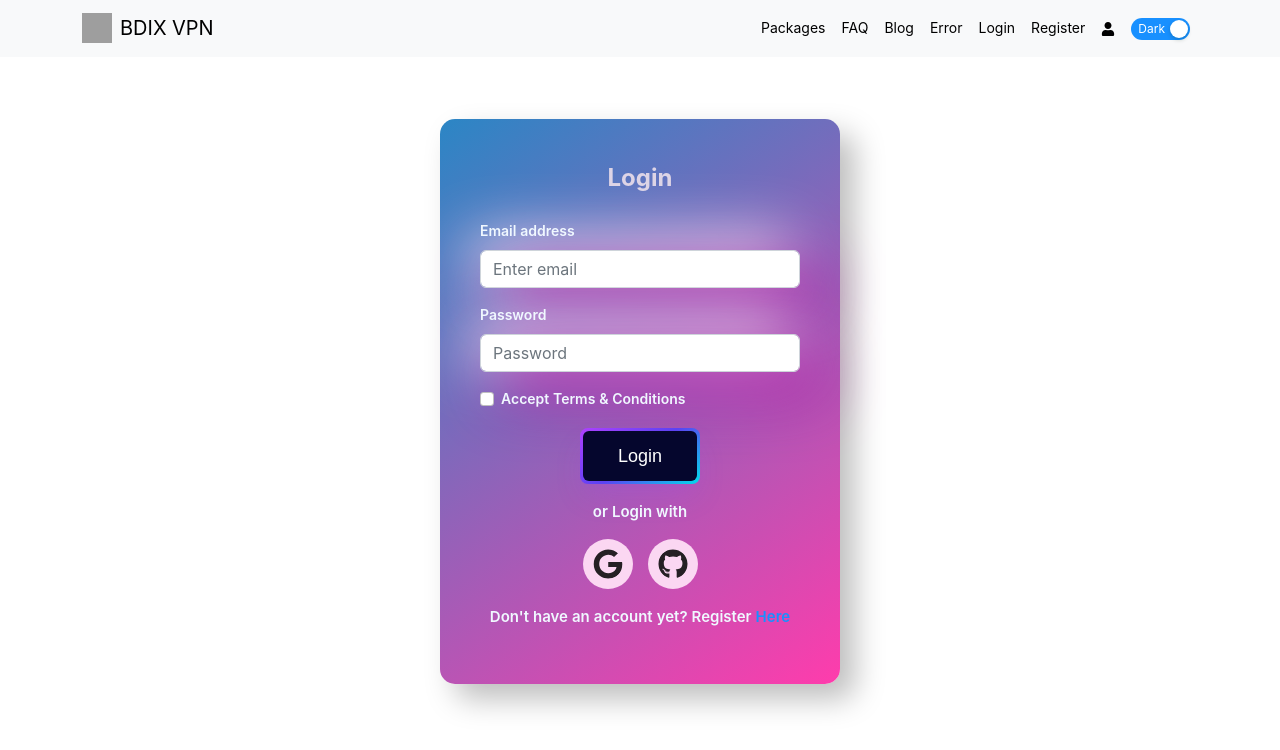
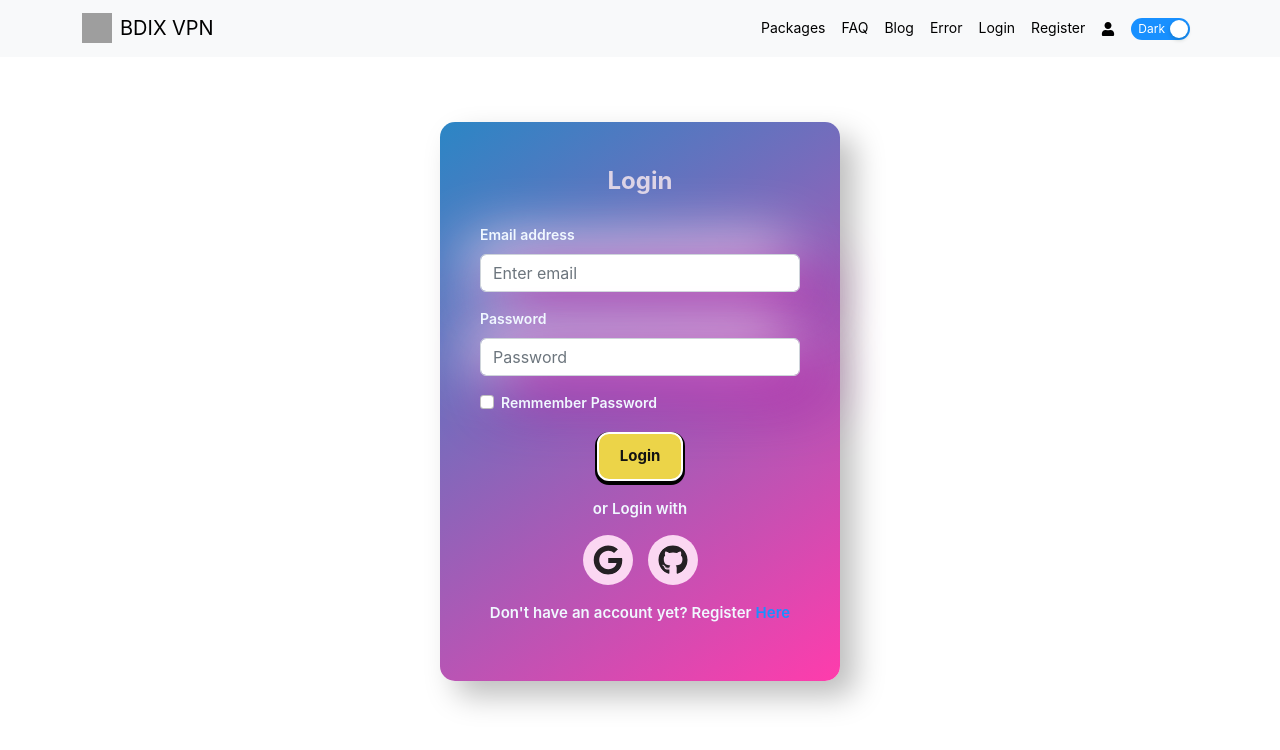
Before and after one commit to siamshahriar/Bdix-vpn-client, a React (Create React App) app: page /login in a window 1280 px wide. Shown: the top 750 px of the page. Built offline with nearby package versions, Linux system fonts and the light colour scheme; no server answers; grey boxes are pictures that could not be loaded.

Commit message:
login with mail and password done

```diff
--- a/package.json
+++ b/package.json
@@ -12,6 +12,7 @@
     "react": "^18.2.0",
     "react-bootstrap": "^2.5.0",
     "react-dom": "^18.2.0",
+    "react-hot-toast": "^2.4.0",
     "react-icons": "^4.6.0",
     "react-router-dom": "^6.4.2",
     "react-scripts": "5.0.1",
--- a/src/App.js
+++ b/src/App.js
@@ -1,11 +1,13 @@
 import { RouterProvider } from "react-router-dom";
 import { routes } from "./Routes/Routes";
+import { Toaster } from "react-hot-toast";
 import "./App.css";
 
 function App() {
   return (
     <div className="">
       <RouterProvider router={routes}></RouterProvider>
+      <Toaster></Toaster>
     </div>
   );
 }
--- a/src/Contexts/AuthProvider/AuthProvider.js
+++ b/src/Contexts/AuthProvider/AuthProvider.js
@@ -21,9 +21,8 @@
   useEffect(() => {
     const unsubscribe = onAuthStateChanged(auth, (currentUser) => {
       console.log("user inside state change", currentUser);
-      if (currentUser === null || currentUser.emailVerified) {
-        setUser(currentUser);
-      }
+
+      setUser(currentUser);
       setLoading(false);
     });
 
@@ -32,9 +31,30 @@
     };
   }, []);
 
+  //Normal_registration
+  const createUser = (email, password) => {
+    setLoading(true);
+    return createUserWithEmailAndPassword(auth, email, password);
+  };
+
+  //Normal Login
+  const signIn = (email, password) => {
+    setLoading(true);
+    return signInWithEmailAndPassword(auth, email, password);
+  };
+
+  //logout all
+  const logOut = () => {
+    setLoading(true);
+    return signOut(auth);
+  };
+
   const authInfo = {
     user,
     loading,
+    createUser,
+    signIn,
+    logOut,
   };
   return (
     <AuthContext.Provider value={authInfo}>{children}</AuthContext.Provider>
--- a/src/Pages/Login/Login.js
+++ b/src/Pages/Login/Login.js
@@ -1,13 +1,51 @@
-import React from "react";
-import { Link } from "react-router-dom";
+import React, { useContext, useState } from "react";
+import { Link, useLocation, useNavigate } from "react-router-dom";
 import Form from "react-bootstrap/Form";
+import toast from "react-hot-toast";
 import { FaGoogle, FaGithub } from "react-icons/fa";
+import { AuthContext } from "../../Contexts/AuthProvider/AuthProvider";
 
 const Login = () => {
+  const { signIn, setLoading } = useContext(AuthContext);
+  const [error, setError] = useState("");
+  const navigate = useNavigate();
+  const location = useLocation();
+
+  const from = location.state?.from?.pathname || "/";
+
+  const handleLogIn = (e) => {
+    e.preventDefault();
+    const form = e.target;
+    const email = form.email.value;
+    const password = form.password.value;
+
+    signIn(email, password)
+      .then((userCredential) => {
+        // Signed in
+        const user = userCredential.user;
+        // console.log("login successful");
+        form.reset();
+        setError("");
+        toast.success("Login Successful");
+        navigate(from, { replace: true });
+
+        // ...
+      })
+      .catch((error) => {
+        const errorCode = error.code;
+        console.log(errorCode);
+        toast.error(errorCode.substring(5));
+        setError(errorCode.substring(5));
+        const errorMessage = error.message;
+      })
+      .finally(() => {
+        setLoading(false);
+      });
+  };
   return (
     <div className="container fullCon">
       <div className="regContainer">
-        <Form className="mx-auto regForm">
+        <Form onSubmit={handleLogIn} className="mx-auto regForm">
           <Form.Group className="mb-3" controlId="formBasicEmail">
             <p className="loginHeading">Login</p>
           </Form.Group>
@@ -33,12 +71,14 @@
             <Form.Check
               type="checkbox"
               className="emailName"
-              label="Accept Terms & Conditions"
+              label="Remmember Password"
             />
           </Form.Group>
-          <Link className="btnSubmit" variant="primary" type="submit">
-            <span class="text text-center">Login</span>
-          </Link>
+          <Form.Group className="mb-3 d-flex justify-content-center">
+            <button className="btn2" variant="primary" type="submit">
+              Login
+            </button>
+          </Form.Group>
           <Form.Group className="mb-3" controlId="formBasicEmail">
             <p className="emailName regWith text-center mt-3">or Login with</p>
             <div className="iconsgg">
--- a/src/Pages/Registration/Register.js
+++ b/src/Pages/Registration/Register.js
@@ -1,14 +1,46 @@
-import React from "react";
+import React, { useContext, useState } from "react";
 import { Link } from "react-router-dom";
 import Form from "react-bootstrap/Form";
 import { FaGoogle, FaGithub } from "react-icons/fa";
+import toast from "react-hot-toast";
 import "./Registration.css";
+import { AuthContext } from "../../Contexts/AuthProvider/AuthProvider";
 
 const Register = () => {
+  const { createUser } = useContext(AuthContext);
+  const [error, setError] = useState("");
+
+  const handleSubmit = (event) => {
+    event.preventDefault();
+    const form = event.target;
+    const name = form.name.value;
+    const email = form.email.value;
+    const photoURL = form.photoURL.value;
+    const password = form.password.value;
+    console.log(name, email, photoURL, password);
+
+    createUser(email, password)
+      .then((userCredential) => {
+        // Signed in
+        const user = userCredential.user;
+        console.log(user);
+        setError("");
+        toast.success("Registration Successful");
+        // ...
+      })
+      .catch((error) => {
+        const errorCode = error.code;
+        console.log(errorCode);
+        setError(errorCode.substring(5));
+        const errorMessage = error.message;
+        toast.error(errorCode.substring(5));
+        // ..
+      });
+  };
   return (
     <div className="container fullCon">
       <div className="regContainer">
-        <Form className="mx-auto regForm">
+        <Form onSubmit={handleSubmit} className="mx-auto regForm">
           <Form.Group className="mb-3" controlId="formBasicEmail">
             <p className="loginHeading">Registration</p>
             <Form.Label className="emailName">Full Name</Form.Label>
@@ -53,9 +85,12 @@
               label="Accept Terms & Conditions"
             />
           </Form.Group>
-          <Link className="btnSubmit" variant="primary" type="submit">
-            <span class="text">Register</span>
-          </Link>
+          <Form.Group className="mb-3 d-flex justify-content-center">
+            <button className="btn2" variant="primary" type="submit">
+              Register
+            </button>
+          </Form.Group>
+
           <Form.Group className="mb-3" controlId="formBasicEmail">
             <p className="emailName regWith text-center mt-3">
               or Register with
--- a/src/Pages/Registration/Registration.css
+++ b/src/Pages/Registration/Registration.css
@@ -41,6 +41,7 @@
   padding: 10px;
   height: 50px;
   width: 50px;
+  cursor: pointer;
 }
 .iputField {
   border: none;
@@ -57,54 +58,45 @@
   transition: 0.3s;
 }
 
-/* submit button  */
-
-.btnSubmit {
-  align-items: center;
-  background-image: linear-gradient(144deg, #af40ff, #5b42f3 50%, #00ddeb);
-  border: 0;
-  border-radius: 8px;
-  box-shadow: rgba(151, 65, 252, 0.2) 0 15px 30px -5px;
-  box-sizing: border-box;
-  color: #ffffff;
-  display: flex;
-  font-family: Phantomsans, sans-serif;
-  font-size: 18px;
-  justify-content: center;
-  line-height: 1em;
-  max-width: 100%;
-  min-width: 20px;
-  width: 120px;
-  margin: 0 auto;
-  padding: 3px;
-  text-decoration: none;
-  user-select: none;
-  -webkit-user-select: none;
-  touch-action: manipulation;
-  white-space: nowrap;
+/* another button  */
+.btn2 {
+  padding: 0.7em 1.4em;
+  background: none;
+  border: 2px solid #fff;
+  font-size: 15px;
+  color: #131313;
   cursor: pointer;
+  position: relative;
+  overflow: hidden;
   transition: all 0.3s;
+  border-radius: 12px;
+  background-color: #ecd448;
+  font-weight: bolder;
+  box-shadow: 0 2px 0 2px #000;
 }
 
-.btnSubmit:active,
-.btnSubmit:hover {
-  outline: 0;
-  color: white;
+.btn2:before {
+  content: "";
+  position: absolute;
+  width: 100px;
+  height: 120%;
+  background-color: #ff6700;
+  top: 50%;
+  transform: skewX(30deg) translate(-150%, -50%);
+  transition: all 0.5s;
 }
 
-.btnSubmit span {
-  background-color: rgb(5, 6, 45);
-  padding: 16px 24px;
-  border-radius: 6px;
-  width: 100%;
-  height: 100%;
-  transition: 300ms;
+.btn2:hover {
+  background-color: #4cc9f0;
+  color: #fff;
+  box-shadow: 0 2px 0 2px #0d3b66;
 }
 
-.btnSubmit:hover span {
-  background: none;
+.btn2:hover::before {
+  transform: skewX(30deg) translate(150%, -50%);
+  transition-delay: 0.1s;
 }
 
-.btnSubmit:active {
+.btn2:active {
   transform: scale(0.9);
 }
--- a/src/Pages/Shared/Header/Header.js
+++ b/src/Pages/Shared/Header/Header.js
@@ -7,13 +7,25 @@
 import { AuthContext } from "../../../Contexts/AuthProvider/AuthProvider";
 import { FaUser } from "react-icons/fa";
 import "./Header.css";
+import toast from "react-hot-toast";
 import { CheckOutlined, CloseOutlined } from "@ant-design/icons";
 import { Switch } from "antd";
 
 const Header = () => {
-  const { user, loading } = useContext(AuthContext);
-
-  const handleLogOut = () => {};
+  const { user, loading, logOut } = useContext(AuthContext);
+  console.log(user);
+  const handleLogOut = () => {
+    logOut()
+      .then(() => {
+        // Sign-out successful.
+        console.log("sign out successful");
+        toast.success("sign out Successful");
+      })
+      .catch((error) => {
+        // An error happened.
+        console.log(error);
+      });
+  };
   return (
     <Navbar
       collapseOnSelect
```
Also changed, not shown: 1 other file (tests, documents, lock files or other folders).
